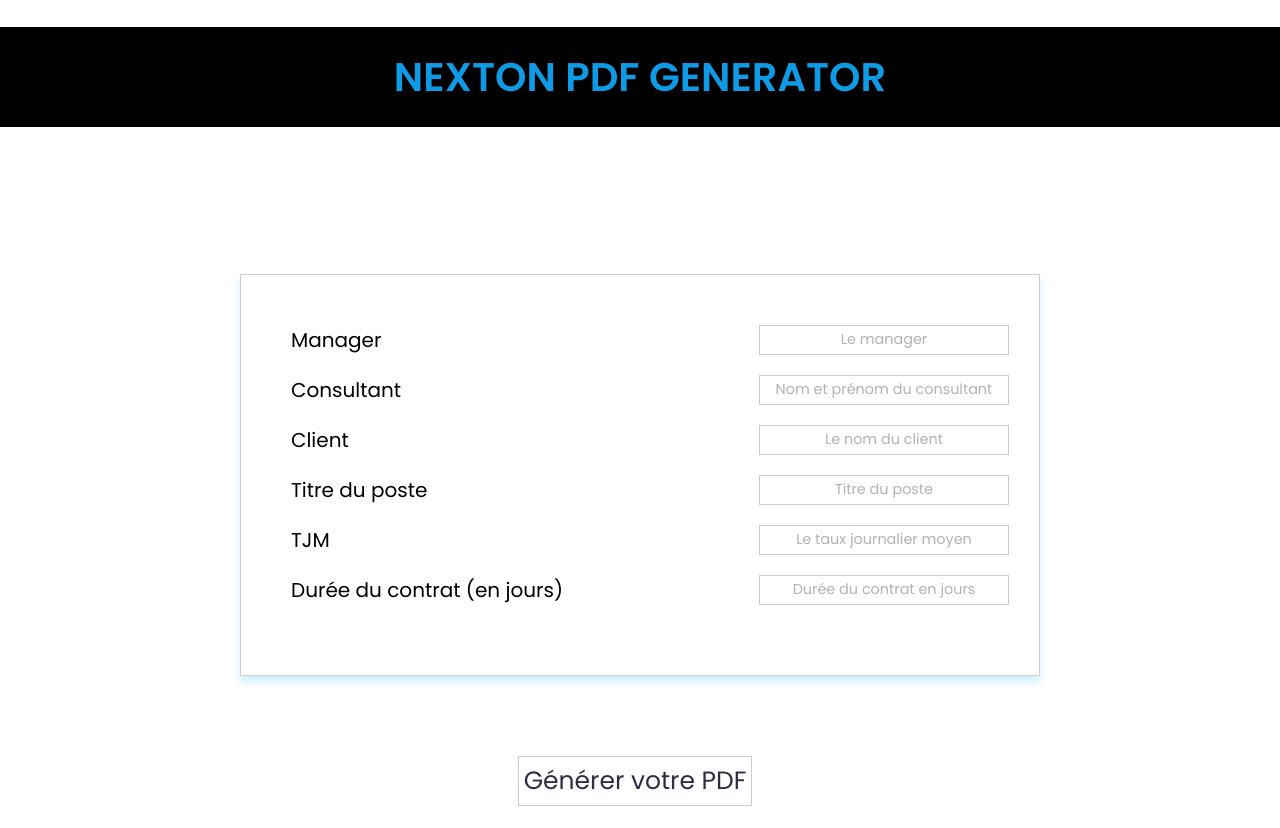
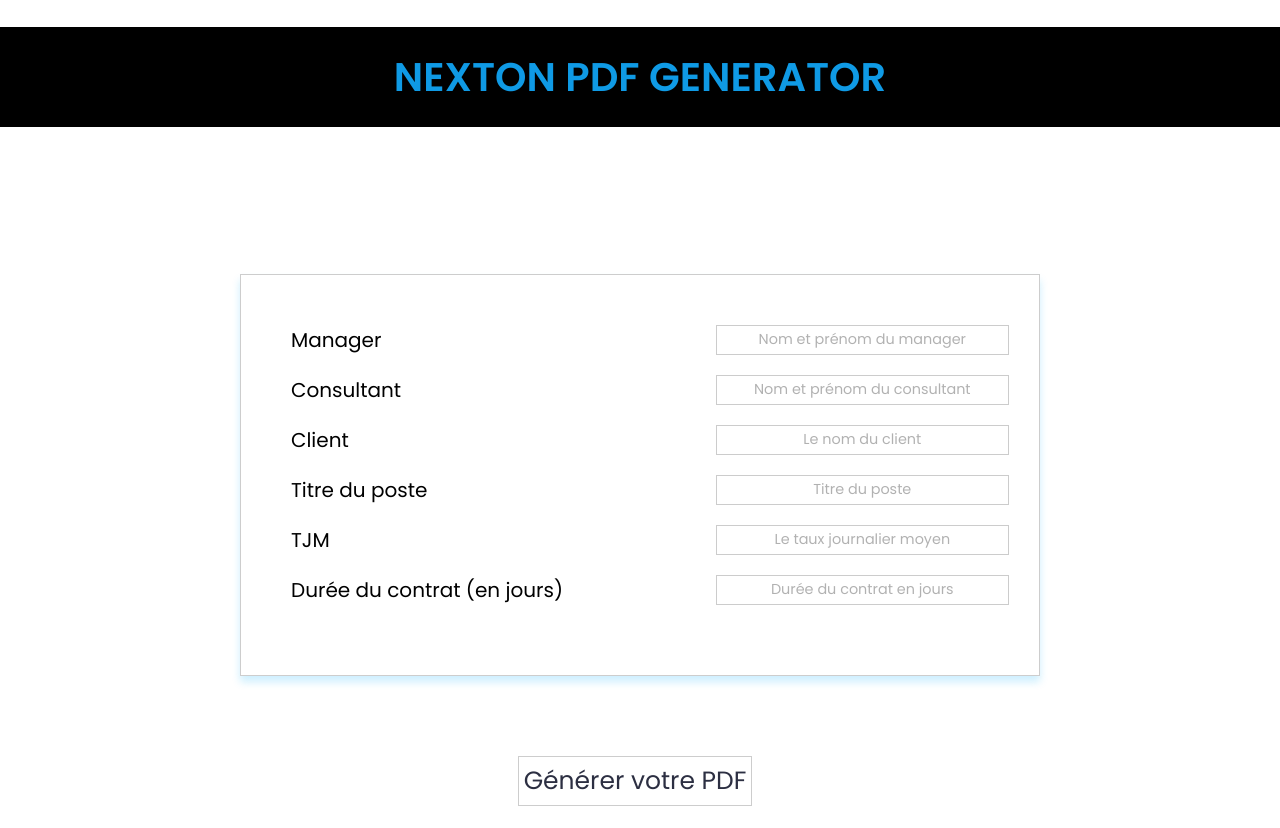
Before and after one commit to MouradKnowsBest/generating-PDGF-web-app, a React (Create React App) app: page / in a window 1280 px wide. Shown: the top 828 px of the page. Built offline with nearby package versions, Linux system fonts and the light colour scheme.

Commit message:
added some style

```diff
--- a/src/Components/Form.css
+++ b/src/Components/Form.css
@@ -6,7 +6,6 @@
 .container{
   padding: 120px;
   width: 800px;
-
   align-items: center;
   justify-content: center;
   margin-left: auto;
@@ -28,7 +27,6 @@
   flex: 2;
   justify-content: center;
   margin-top: 20px;
-
 }
 
 .yo{
@@ -40,52 +38,47 @@ div {
 }
 label {
   font-family: "Poppins", sans-serif;
-
   color: black;
   font-size: 2.5vh;
-
   margin-left: 20px;
-
   width: 700px;
 }
 
-input, select, textarea{
+input[type=text], select, textarea {
   font-family: "Poppins", sans-serif;
   font-size: 1.8vh;
 
   color: rgb(44, 44, 44);
-  border: 1px solid #ccc; /* Gray border */
-}
-input::placeholder {
-  color: black; /*Change the placeholder color*/
-  opacity: 0.3; /*Change the opacity between 0 and 1*/
+  border: 1px solid rgb(204, 204, 204);
+  border: 1px solid rgb(204, 204, 204);
+
+  width: 65%;
+  margin-left: 5px;
+
   align-items: center;
-  justify-content: center;
   text-align: center;
 }
 
-
-
-/* Style inputs with type="text", select elements and textareas */
-input[type=text], select, textarea {
-    width: 50%; /* Full width */
-    border: 1px solid #ccc; /* Gray border */
-    align-items: center;
-    margin-left: 5px;
-
+input::placeholder {
+  text-align: center;
+  align-items: center;
+  justify-content: center;
+  color: black;
+  opacity: 0.3;
 }
 
 /* BUTTONS  */
 
 .buttons button {
   font-family: "Poppins", sans-serif;
+  font-size: 25px;
   color : rgb(44, 47, 66);
+  background-color: white;
+
+  border: solid 1.5px rgba(5, 5, 5, 0.2);
+  margin-right: 10px;
+
   padding : 5px;
-  margin-right: 10px;
-  background-color: white;
-  font-size: 25px;
-  border: solid 1.5px rgba(5, 5, 5, 0.2);
-
 }
 
 .buttons{
--- a/src/Components/Form.js
+++ b/src/Components/Form.js
@@ -31,7 +31,7 @@ function createFormDiv(userInfo, handleSubmit) {
                 <label>Manager</label>
                 <input
                   type="text"
-                  placeholder="Le manager"
+                  placeholder="Nom et prénom du manager"
                   ref={userInfo.manager}
                 />
               </div>
--- a/src/Components/generatePDF.js
+++ b/src/Components/generatePDF.js
@@ -42,7 +42,6 @@ function writeToPDF(userInfo) {
   myPDF.text(20, 180, "Titre du poste: ");
   myPDF.setTextColor(0, 0, 0);
   myPDF.text(130, 180, userInfo.jobTitle.current.value);
-
 
   myPDF.setTextColor("#0F9AE5");
   myPDF.text(20, 230, "le TJM: ");
```
